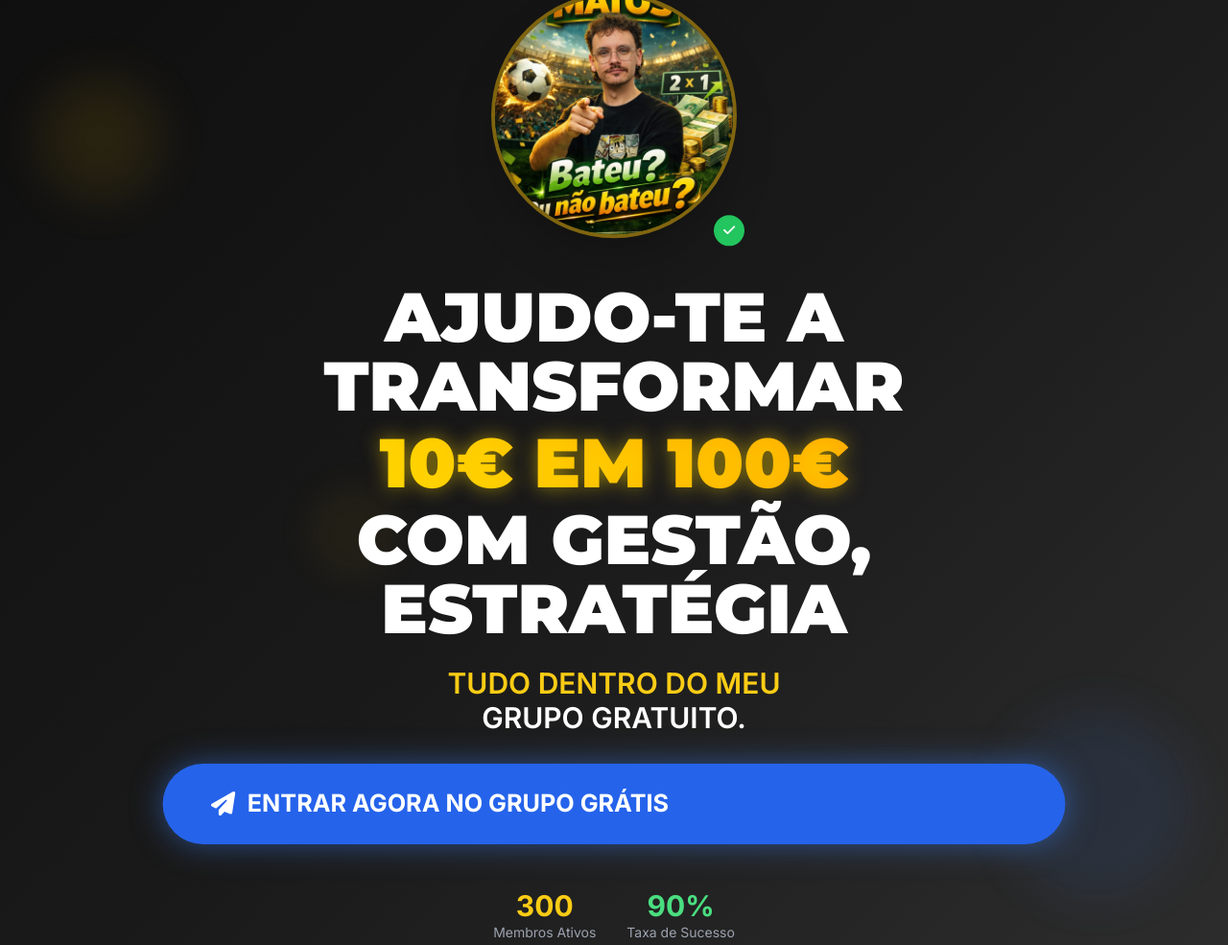
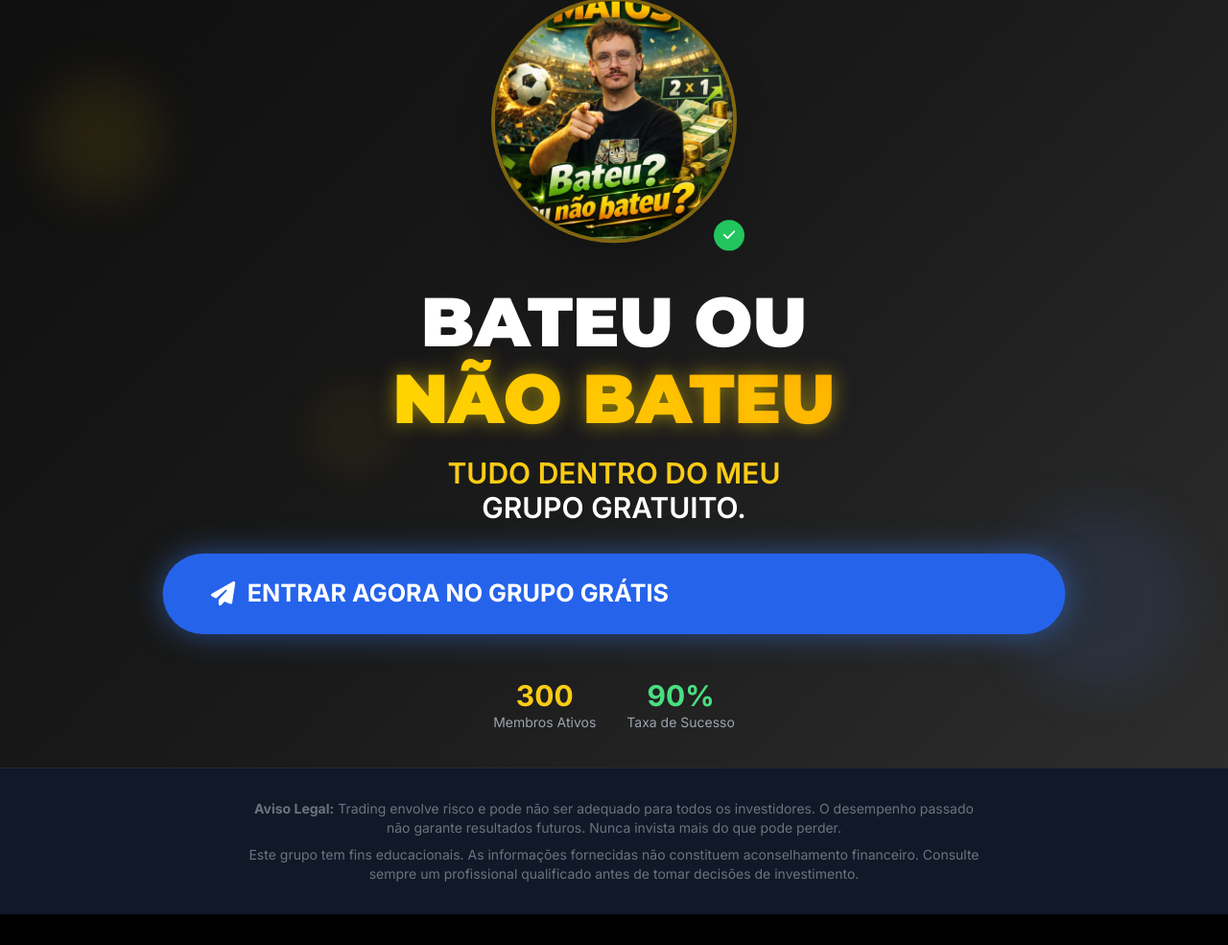
Before and after one commit to FreakMinimalism/fernando-website, a website: page index.html in a window 1280 px wide. Shown: the top 985 px of the page at 96% size. After the commit the page ends 953 px from the top, so only its background shows below. Drawn offline with nearby package versions, Linux system fonts and the light colour scheme.

Commit message:
Change headline to 'BATEU OU NÃO BATEU'

```diff
--- a/index.html
+++ b/index.html
@@ -128,9 +128,8 @@
 
                 <!-- Main Headline -->
                 <h1 class="heading-font text-4xl md:text-6xl lg:text-7xl font-black mb-6 leading-tight">
-                    <span class="text-white block mb-2">AJUDO-TE A TRANSFORMAR</span>
-                    <span class="gradient-text text-glow">10€ EM 100€</span>
-                    <span class="text-white block mt-2">COM GESTÃO, ESTRATÉGIA</span>
+                    <span class="text-white block mb-2">BATEU OU</span>
+                    <span class="gradient-text text-glow">NÃO BATEU</span>
                 </h1>
 
                 <!-- Sub-headline -->
```
